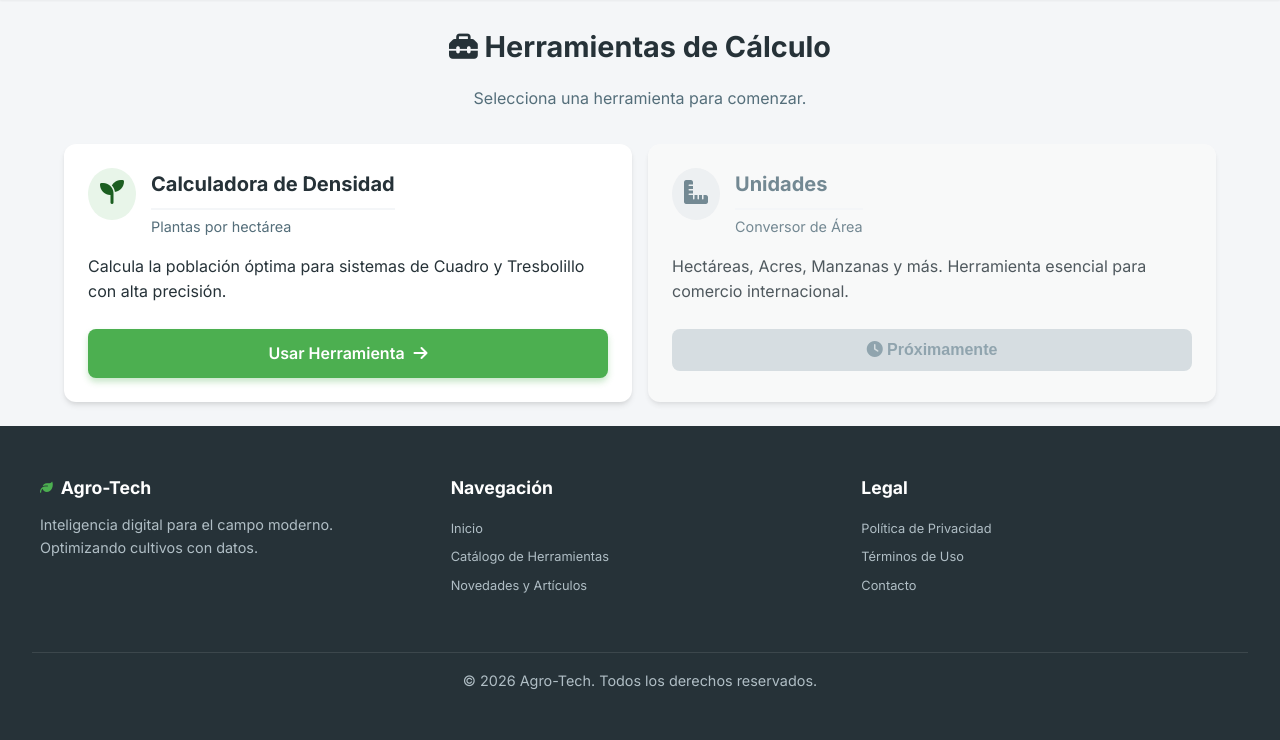
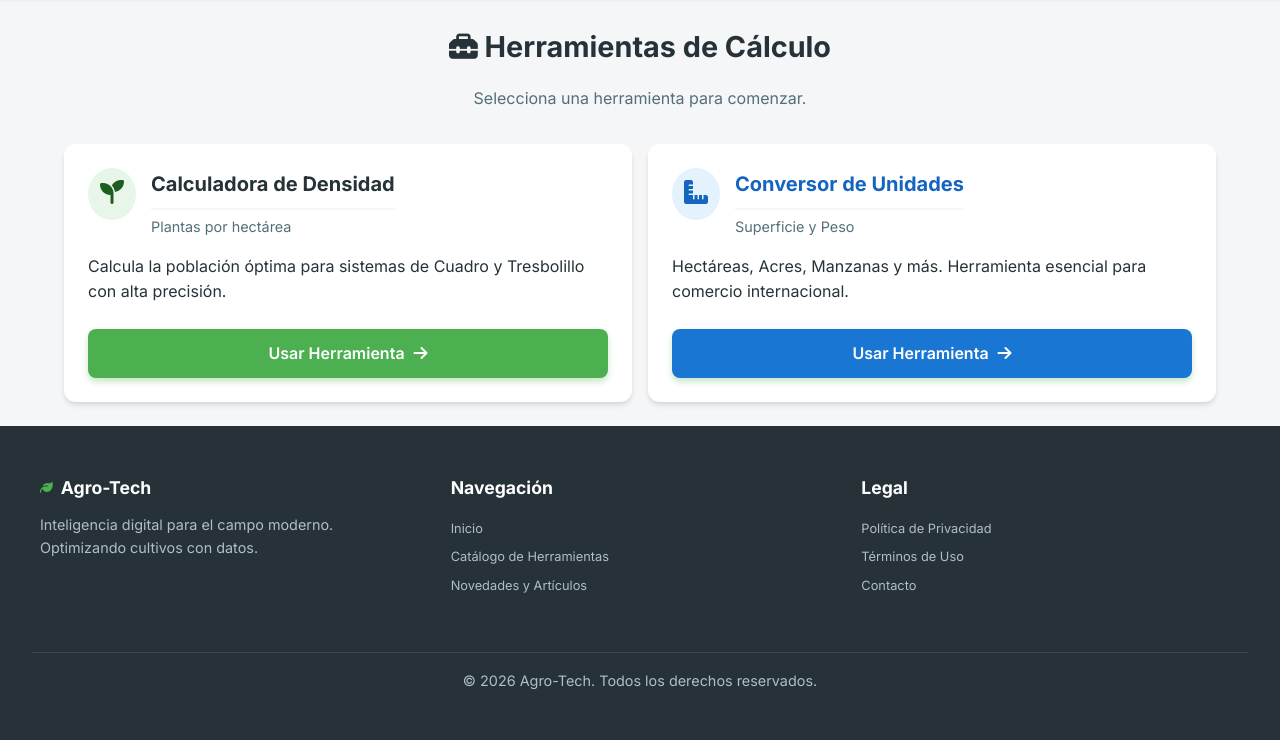
Before and after one commit to wigsdev/agro-solver, a FastAPI app: page /tools in a window 1280 px wide. Shown: the part 64-804 px from the top of the page. Run offline with FastAPI, Linux system fonts and the light colour scheme.

Commit message:
fix(tools): unlock unit converter card in hub

```diff
--- a/templates/tools_hub.html
+++ b/templates/tools_hub.html
@@ -29,24 +29,25 @@
         </a>
     </div>
 
-    <!-- Card Inactiva -->
-    <div class="col card" style="min-width: 300px; opacity: 0.8; background: #fafafa;">
+    <!-- Card Activa (Conversor) -->
+    <div class="col card" style="min-width: 300px;">
         <div style="display: flex; gap: 15px; align-items: start; margin-bottom: 1rem;">
-            <div style="background: #eceff1; padding: 12px; border-radius: 50%;">
-                <i class="fa-solid fa-ruler-combined" style="color: #546E7A; font-size: 1.5rem;"></i>
+            <div style="background: #E3F2FD; padding: 12px; border-radius: 50%;">
+                <i class="fa-solid fa-ruler-combined" style="color: #1565C0; font-size: 1.5rem;"></i>
             </div>
             <div>
-                <h3 style="margin: 0; margin-bottom: 5px; color: #546E7A;">Unidades</h3>
-                <p style="font-size: 0.9rem; color: var(--text-light);">Conversor de Área</p>
+                <h3 style="margin: 0; margin-bottom: 5px; color: #1565C0;">Conversor de Unidades</h3>
+                <p style="font-size: 0.9rem; color: var(--text-light);">Superficie y Peso</p>
             </div>
         </div>
 
         <p style="margin-bottom: 1.5rem;">Hectáreas, Acres, Manzanas y más. Herramienta esencial para comercio
             internacional.</p>
 
-        <button class="btn btn-block" disabled style="background-color: #cfd8dc; color: #78909c;">
-            <i class="fa-solid fa-clock"></i> Próximamente
-        </button>
+        <a href="/tools/converter" class="btn btn-block"
+            style="text-decoration: none; display: block; background-color: #1976D2;">
+            Usar Herramienta <i class="fa-solid fa-arrow-right" style="margin-left: 5px;"></i>
+        </a>
     </div>
 </div>
 {% endblock %}
```
